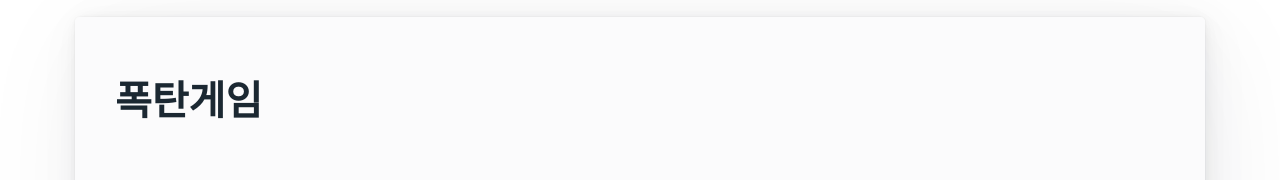
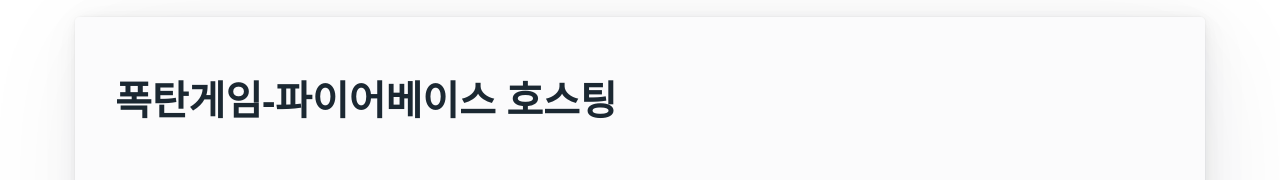
Before and after one commit to suho0815/js_project, a plain HTML site: page index.html in a window 1280 px wide. Shown: the part 143-323 px from the top of the page. Drawn offline with nearby package versions, Linux system fonts and the light colour scheme.

Commit message:
firebase test

```diff
--- a/index.html
+++ b/index.html
@@ -16,7 +16,7 @@
         <article>
             <header>
                 <hgroup>
-                    <h1>폭탄게임</h1>
+                    <h1>폭탄게임-파이어베이스 호스팅</h1>
                     <h2></h2>
                 </hgroup>
             </header>
```
